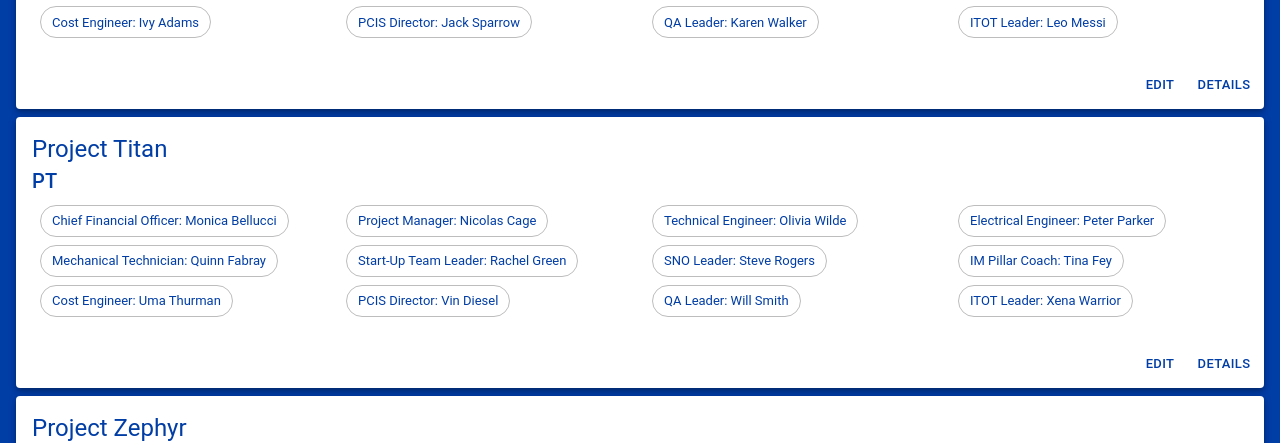
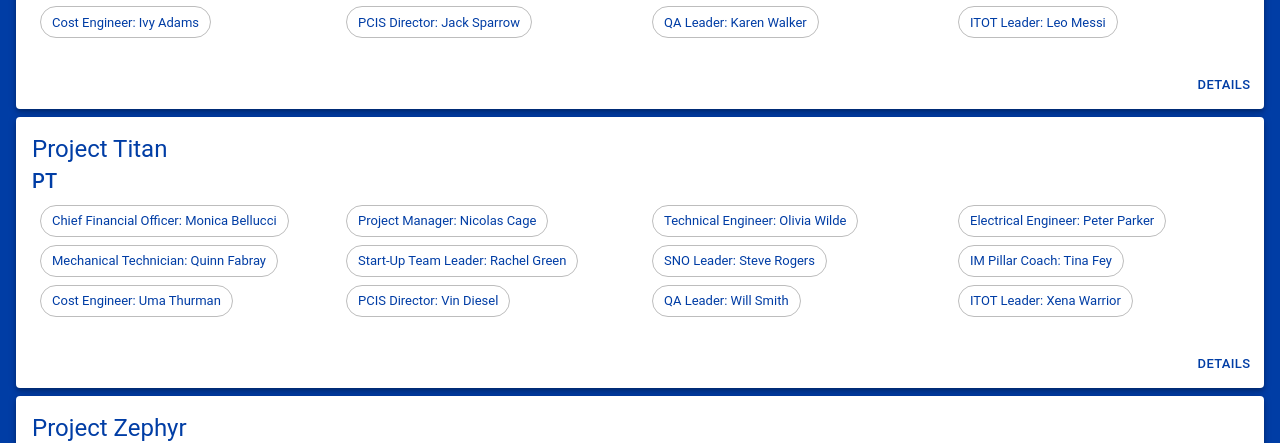
Before and after one commit to uimkatali/personal-login-form-fe, a React (Create React App) app: page / in a window 1280 px wide. Shown: the part 266-709 px from the top of the page. Built offline with nearby package versions, Linux system fonts and the light colour scheme.

Commit message:
added isAdmin from Auth0

```diff
--- a/package.json
+++ b/package.json
@@ -3,7 +3,7 @@
   "version": "0.1.0",
   "private": true,
   "dependencies": {
-    "@auth0/auth0-react": "^2.2.4",
+    "@auth0/auth0-react": "^2.3.0",
     "@emotion/core": "^11.0.0",
     "@emotion/react": "^11.14.0",
     "@emotion/styled": "^11.14.0",
--- a/src/components/Home/Home.tsx
+++ b/src/components/Home/Home.tsx
@@ -14,22 +14,25 @@ import {
 } from '@mui/material'
 import { ProjectsData } from '@/types/projects'
 import { PROJECTSMOCK } from '../../MOCKDATA'
+import { useAuth } from '../../hooks/useAuth'
 
 export default function Home() {
   const { t } = useTranslation()
-  // const { user } = useAuth0()
+  const { isAdmin, isAuthenticated } = useAuth()
   const theme = useTheme()
 
   return (
     <>
       <List sx={{ padding: 1, position: 'relative' }}>
-        {PROJECTSMOCK.map((item: ProjectsData) => (
+        {PROJECTSMOCK.map((item: ProjectsData, key) => (
           <Card
             sx={{
               marginBottom: 1,
               color: theme.palette.secondary.main,
+              background: theme.palette.primary.main,
             }}
             elevation={4}
+            key={key}
           >
             <CardContent>
               <Typography variant="h5">{item.projectName}</Typography>
@@ -51,9 +54,16 @@ export default function Home() {
               <Button sx={{ color: theme.palette.secondary.main }} size="small" variant="text">
                 {t(TRANSLATION_KEYS.DETAILS)}
               </Button>
-              <Button sx={{ color: theme.palette.secondary.main }} size="small" variant="text">
-                {t(TRANSLATION_KEYS.EDIT)}
-              </Button>
+              {(isAdmin || isAuthenticated) && (
+                <Button
+                  onClick={() => null}
+                  sx={{ color: theme.palette.secondary.main }}
+                  size="small"
+                  variant="text"
+                >
+                  {t(TRANSLATION_KEYS.EDIT)}
+                </Button>
+              )}
             </CardActions>
           </Card>
         ))}
--- a/src/components/Profile/ProfileContent.tsx
+++ b/src/components/Profile/ProfileContent.tsx
@@ -8,8 +8,8 @@ import { useTranslation } from 'react-i18next'
 const ProfileContent = () => {
   const { t } = useTranslation()
   const { user } = useAuth0()
+
   const theme = useTheme()
-
   return (
     <Container>
       <Grid container spacing={4} padding={2}>
@@ -21,6 +21,24 @@ const ProfileContent = () => {
           >
             <Typography>{t(TRANSLATION_KEYS.NAME)}</Typography>
             <Typography>{user?.name}</Typography>
+            <div>
+              <div className="row align-items-center profile-header">
+                <div className="col-md-2 mb-3">
+                  <img
+                    src={user?.picture}
+                    alt="Profile"
+                    className="rounded-circle img-fluid profile-picture mb-3 mb-md-0"
+                  />
+                </div>
+                <div className="col-md text-center text-md-left">
+                  <h2>{user?.name}</h2>
+                  <p className="lead text-muted">{user?.last_ip}</p>
+                </div>
+              </div>
+              <div className="row">
+                <pre className="col-12 text-light bg-dark p-4">{JSON.stringify(user, null, 2)}</pre>
+              </div>
+            </div>
           </Paper>
         </Grid>
         <Grid item sm={4}>
--- /dev/null
+++ b/src/hooks/useAuth.ts
@@ -0,0 +1,14 @@
+import { useAuth0 } from '@auth0/auth0-react'
+
+export const useAuth = () => {
+  const { user, isAuthenticated } = useAuth0()
+  const namespace = 'http://localhost:3000/roles'
+
+  const roles: string[] = user?.[namespace] || []
+
+  return {
+    isAuthenticated,
+    roles,
+    isAdmin: roles.includes('Admin'),
+  }
+}
--- a/src/index.tsx
+++ b/src/index.tsx
@@ -19,7 +19,7 @@ root.render(
         <Auth0Provider
           domain="dev-c1za0lb4jcv78nl8.us.auth0.com"
           clientId="xLdfULaYLLtAStTyzTUQCqaNaWWBvUsP"
-          authorizationParams={{ redirect_uri: window.location.origin }}
+          authorizationParams={{ redirect_uri: window.location.origin, audience: '', scope: '' }}
         >
           <Provider store={store}>
             <UIModeProvider>
```
Also changed, not shown: 1 other file (tests, documents, lock files or other folders).
